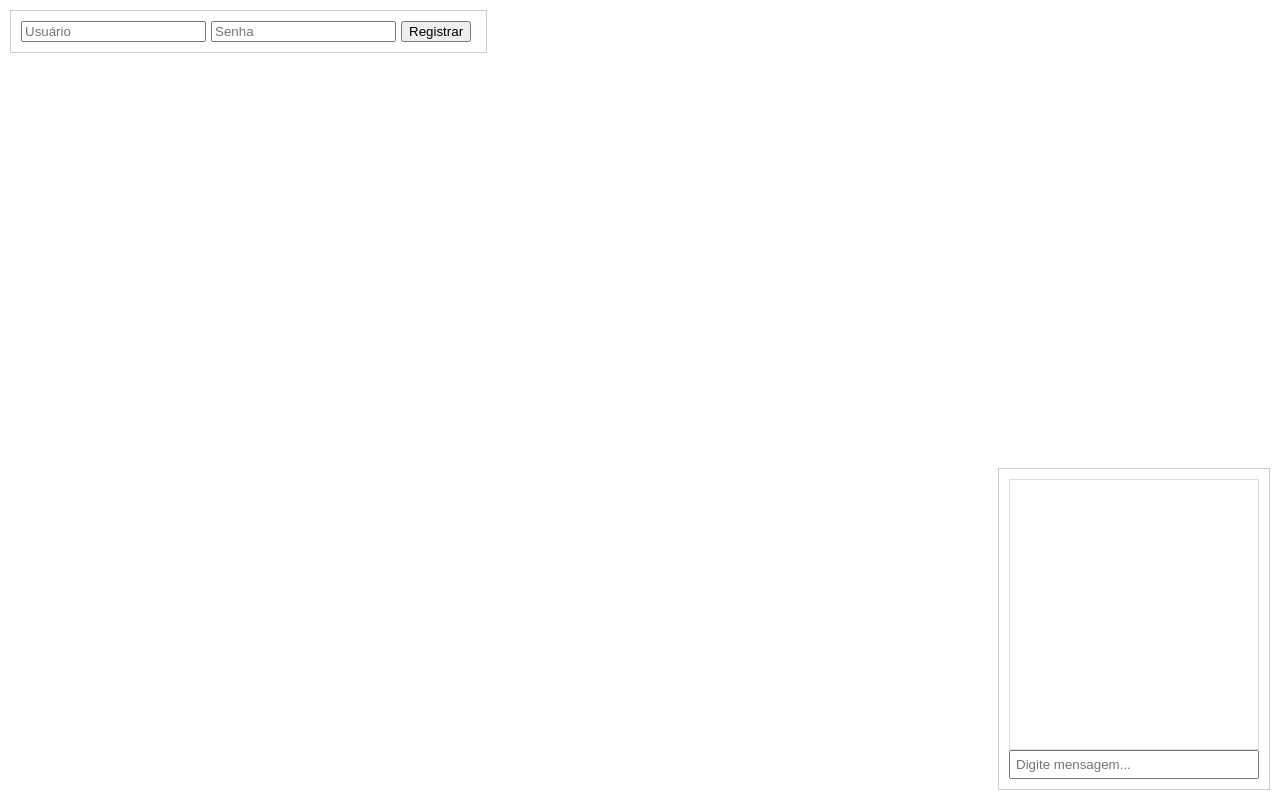
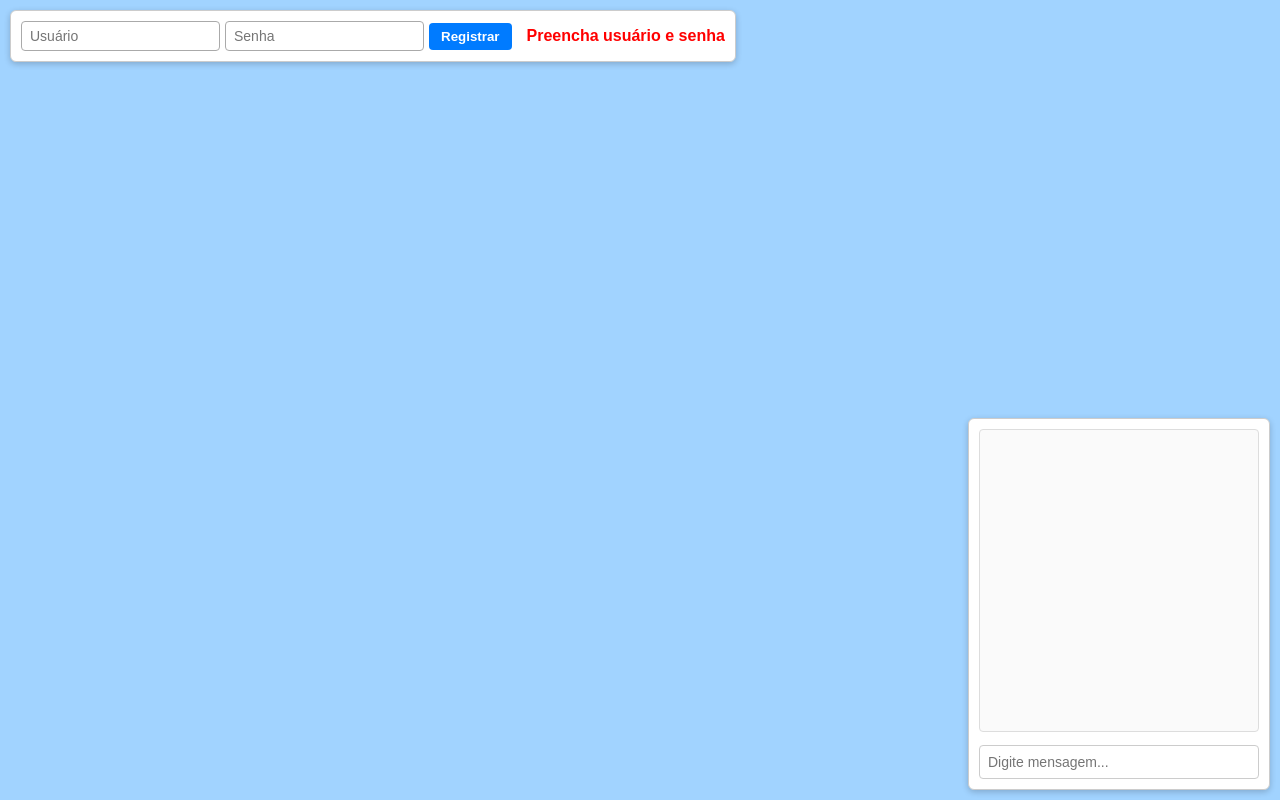
Before and after one commit to sunshineinc/PingoVerso_ofc, a plain HTML site: page pingoverso/frontend/index.html in a window 1280 px wide. Both pictures are taken after a click on the button "Registrar". Drawn offline with nearby package versions, Linux system fonts and the light colour scheme; no server answers.

Commit message:
Update index.html

```diff
--- a/pingoverso/frontend/index.html
+++ b/pingoverso/frontend/index.html
@@ -2,26 +2,110 @@
 <html lang="pt-BR">
 <head>
   <meta charset="UTF-8" />
-  <meta name="viewport" content="width=device-width, initial-scale=1.0" />
+  <meta name="viewport" content="width=device-width, initial-scale=1" />
   <title>PingoVerso</title>
   <style>
-    html, body { margin: 0; padding: 0; height: 100%; overflow: hidden; }
-    #container { width: 100%; height: 100%; position: relative; }
-    #chat, #register { position: absolute; background: white; z-index: 1; padding: 10px; border: 1px solid #ccc; }
-    #chat { bottom: 10px; right: 10px; width: 250px; height: 300px; display: flex; flex-direction: column; }
-    #messages { flex: 1; overflow-y: auto; border: 1px solid #ddd; padding: 5px; }
-    #inputMessage { padding: 5px; width: 100%; box-sizing: border-box; }
-    #register { top: 10px; left: 10px; display: flex; gap: 5px; }
+    html, body {
+      margin: 0; padding: 0; height: 100%; overflow: hidden;
+      font-family: Arial, sans-serif;
+      background: #a1d3ff;
+    }
+
+    #container {
+      width: 100vw;
+      height: 100vh;
+      position: relative;
+      z-index: 0;
+    }
+
+    #register, #chat {
+      position: fixed;
+      background: white;
+      padding: 10px;
+      border: 1px solid #ccc;
+      border-radius: 6px;
+      box-shadow: 0 2px 6px rgba(0,0,0,0.2);
+      z-index: 10;
+      display: flex;
+      gap: 5px;
+      align-items: center;
+    }
+
+    #register {
+      top: 10px;
+      left: 10px;
+    }
+
+    #register input {
+      padding: 6px 8px;
+      font-size: 14px;
+      border: 1px solid #aaa;
+      border-radius: 4px;
+    }
+
+    #register button {
+      padding: 6px 12px;
+      background-color: #007bff;
+      border: none;
+      border-radius: 4px;
+      color: white;
+      font-weight: bold;
+      cursor: pointer;
+      transition: background-color 0.3s;
+    }
+
+    #register button:hover {
+      background-color: #0056b3;
+    }
+
+    #status {
+      margin-left: 10px;
+      min-width: 100px;
+      font-weight: 600;
+      color: green;
+    }
+
+    #chat {
+      bottom: 10px;
+      right: 10px;
+      width: 280px;
+      height: 350px;
+      flex-direction: column;
+    }
+
+    #messages {
+      flex: 1;
+      overflow-y: auto;
+      border: 1px solid #ddd;
+      padding: 8px;
+      border-radius: 4px;
+      background: #fafafa;
+      font-size: 14px;
+      width: 100%;
+      box-sizing: border-box;
+    }
+
+    #inputMessage {
+      margin-top: 8px;
+      padding: 8px;
+      font-size: 14px;
+      border: 1px solid #ccc;
+      border-radius: 4px;
+      width: 100%;
+      box-sizing: border-box;
+    }
   </style>
 </head>
 <body>
   <div id="container"></div>
+
   <div id="register">
     <input id="username" placeholder="Usuário" />
     <input id="password" placeholder="Senha" type="password" />
     <button id="btnRegister">Registrar</button>
     <span id="status"></span>
   </div>
+
   <div id="chat">
     <div id="messages"></div>
     <input id="inputMessage" placeholder="Digite mensagem..." />
@@ -35,8 +119,8 @@
     const messages = document.getElementById('messages');
     const input = document.getElementById('inputMessage');
     input.addEventListener('keydown', e => {
-      if (e.key === 'Enter' && input.value) {
-        socket.emit('sendMessage', input.value);
+      if (e.key === 'Enter' && input.value.trim()) {
+        socket.emit('sendMessage', input.value.trim());
         input.value = '';
       }
     });
@@ -49,23 +133,36 @@
 
     // Registro
     document.getElementById('btnRegister').onclick = async () => {
-      const username = document.getElementById('username').value;
-      const password = document.getElementById('password').value;
+      const username = document.getElementById('username').value.trim();
+      const password = document.getElementById('password').value.trim();
+      if (!username || !password) {
+        document.getElementById('status').textContent = 'Preencha usuário e senha';
+        document.getElementById('status').style.color = 'red';
+        return;
+      }
       const res = await fetch('/register', {
         method: 'POST',
         headers: { 'Content-Type': 'application/json' },
         body: JSON.stringify({ username, password })
       });
       const data = await res.json();
-      document.getElementById('status').textContent = data.success ? 'Registrado!' : data.error;
+      if (data.success) {
+        document.getElementById('status').textContent = 'Registrado!';
+        document.getElementById('status').style.color = 'green';
+      } else {
+        document.getElementById('status').textContent = data.error || 'Erro ao registrar';
+        document.getElementById('status').style.color = 'red';
+      }
     };
 
-    // Pinguim
+    // Three.js Pinguim
     const container = document.getElementById('container');
     const scene = new THREE.Scene();
+
     const camera = new THREE.PerspectiveCamera(75, container.clientWidth / container.clientHeight, 0.1, 1000);
-    const renderer = new THREE.WebGLRenderer();
+    const renderer = new THREE.WebGLRenderer({ antialias: true });
     renderer.setSize(container.clientWidth, container.clientHeight);
+    renderer.setClearColor(0xa1d3ff);
     container.appendChild(renderer.domElement);
 
     const light = new THREE.DirectionalLight(0xffffff, 1);
@@ -73,24 +170,40 @@
     scene.add(light);
 
     const group = new THREE.Group();
-    const body = new THREE.Mesh(new THREE.SphereGeometry(1.5, 32, 32), new THREE.MeshStandardMaterial({color: 0x000000}));
+
+    const body = new THREE.Mesh(
+      new THREE.SphereGeometry(1.5, 32, 32),
+      new THREE.MeshStandardMaterial({ color: 0x000000 })
+    );
     group.add(body);
 
-    const belly = new THREE.Mesh(new THREE.CircleGeometry(1, 32), new THREE.MeshStandardMaterial({color: 0xffffff}));
+    const belly = new THREE.Mesh(
+      new THREE.CircleGeometry(1, 32),
+      new THREE.MeshStandardMaterial({ color: 0xffffff })
+    );
     belly.position.set(0, -0.2, 1.45);
     belly.rotation.x = -Math.PI / 2;
     group.add(belly);
 
-    const head = new THREE.Mesh(new THREE.SphereGeometry(0.8, 32, 32), new THREE.MeshStandardMaterial({color: 0x000000}));
+    const head = new THREE.Mesh(
+      new THREE.SphereGeometry(0.8, 32, 32),
+      new THREE.MeshStandardMaterial({ color: 0x000000 })
+    );
     head.position.set(0, 1.7, 0);
     group.add(head);
 
-    const face = new THREE.Mesh(new THREE.CircleGeometry(0.7, 32), new THREE.MeshStandardMaterial({color: 0xffffff}));
+    const face = new THREE.Mesh(
+      new THREE.CircleGeometry(0.7, 32),
+      new THREE.MeshStandardMaterial({ color: 0xffffff })
+    );
     face.position.set(0, 1.7, 0.7);
     face.rotation.x = -Math.PI / 2;
     group.add(face);
 
-    const eye = new THREE.Mesh(new THREE.CircleGeometry(0.15, 32), new THREE.MeshStandardMaterial({color: 0x000000}));
+    const eye = new THREE.Mesh(
+      new THREE.CircleGeometry(0.15, 32),
+      new THREE.MeshStandardMaterial({ color: 0x000000 })
+    );
     eye.position.set(-0.3, 1.85, 1.1);
     group.add(eye);
 
@@ -98,15 +211,20 @@
     eye2.position.x = 0.3;
     group.add(eye2);
 
-    const beak = new THREE.Mesh(new THREE.ConeGeometry(0.2, 0.5, 32), new THREE.MeshStandardMaterial({color: 0xffa500}));
+    const beak = new THREE.Mesh(
+      new THREE.ConeGeometry(0.2, 0.5, 32),
+      new THREE.MeshStandardMaterial({ color: 0xffa500 })
+    );
     beak.position.set(0, 1.55, 1.3);
     beak.rotation.x = Math.PI / 2;
     group.add(beak);
 
     scene.add(group);
+
     camera.position.set(0, 2, 7);
 
     let target = null;
+
     container.addEventListener('click', e => {
       const rect = container.getBoundingClientRect();
       const mouse = new THREE.Vector2(
@@ -121,6 +239,7 @@
 
     function animate() {
       requestAnimationFrame(animate);
+
       if (target) {
         group.position.lerp(target, 0.05);
         const dir = target.clone().sub(group.position);
@@ -131,9 +250,17 @@
           target = null;
         }
       }
+
       renderer.render(scene, camera);
     }
     animate();
+
+    // Ajuste o canvas no resize
+    window.addEventListener('resize', () => {
+      camera.aspect = container.clientWidth / container.clientHeight;
+      camera.updateProjectionMatrix();
+      renderer.setSize(container.clientWidth, container.clientHeight);
+    });
   </script>
 </body>
 </html>
```
